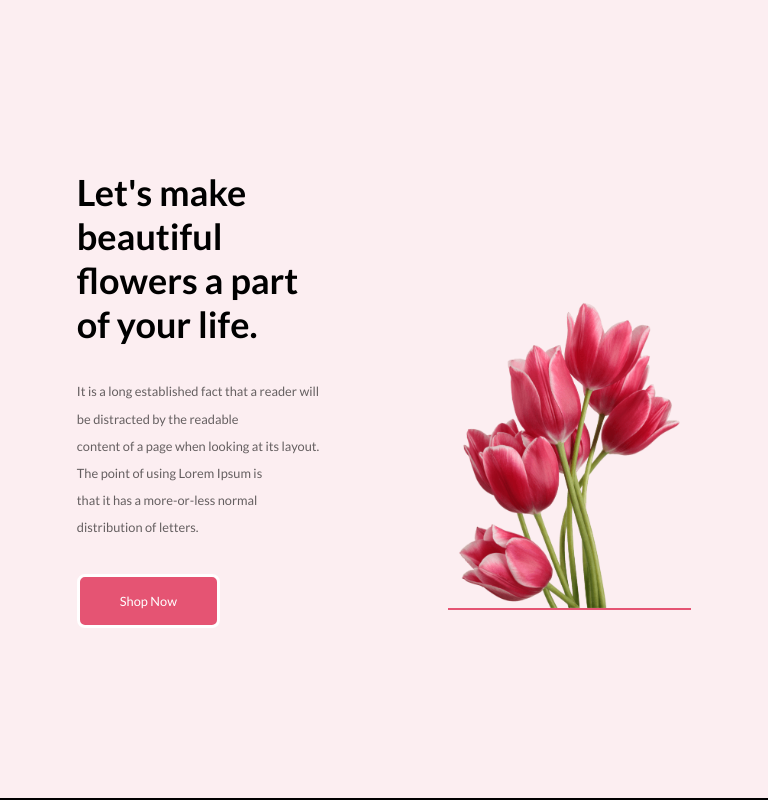
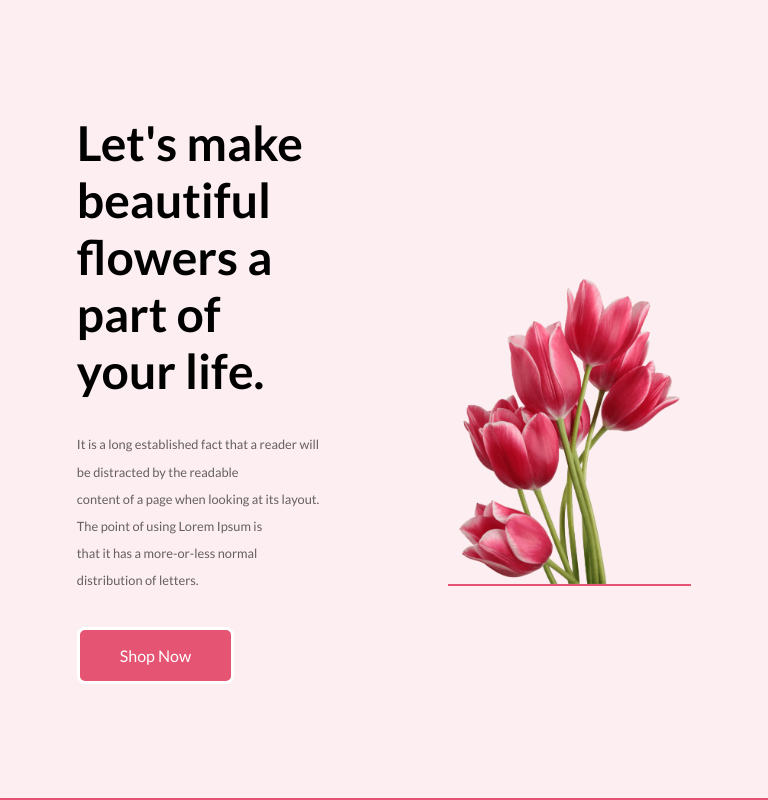
Before and after one commit to Samisenpai/Responsive-Flower-shop-website, a plain HTML site: page index.html in a window 768 px wide. Drawn offline with Linux system fonts and the light colour scheme.

Commit message:
small changes

```diff
--- a/styles/style.css
+++ b/styles/style.css
@@ -146,6 +146,7 @@
 
     #hero{
         height: 100vh;
+        border-bottom:2px solid #e55473;
     }
 
     .hero-container{
@@ -163,22 +164,16 @@
         height: auto;
     }
 
-    .hero-2{
-        margin-top: 3rem;
-
-
-
-    }
 
     .hero-2 .img img{
         border-bottom:2px solid #e55473;
-        min-width: 15rem;
+
         max-width: 25rem;
 
     }
 
     .heading{
-        font-size: 1.5rem;
+        font-size: 2rem;
     }
 
     .description{
@@ -186,8 +181,10 @@
     }
 
     .shop-now .btn{
-        font-size: 0.8rem;
+        font-size: 1rem;
     }
+
+
 
     }
 
@@ -196,4 +193,8 @@
 
 
 
+
+
+
+
 /*? hero section responsive end */
```
